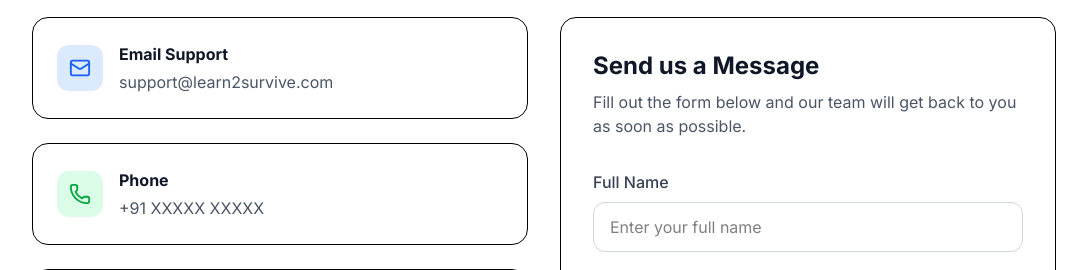
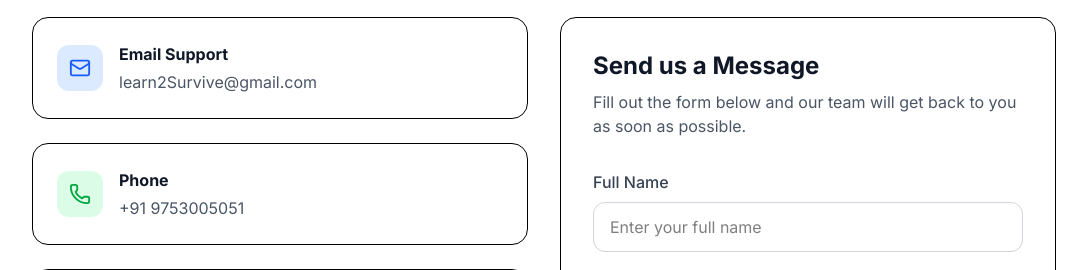
Before and after one commit to AmitKumarPatel374/Learn2Survive-client, a React (Vite) app: page /contact-support in a window 1280 px wide. Shown: the part 180-450 px from the top of the page, without its empty margins (96-1183 px from the left). Built offline with nearby package versions, Linux system fonts and the light colour scheme; no server answers.

Commit message:
changes some links and modified contact support

```diff
--- a/src/components/common/Footer.jsx
+++ b/src/components/common/Footer.jsx
@@ -53,28 +53,28 @@ const Footer = () => {
 
             <div className="space-y-3">
               <a
-                href="#"
+                href="/"
                 className="block text-[#c4c5d5] transition hover:text-[#b8c4ff]"
               >
                 Home
               </a>
 
               <a
-                href="#"
+                href="/dashboard/learning-center"
                 className="block text-[#c4c5d5] transition hover:text-[#b8c4ff]"
               >
                 Learning Center
               </a>
 
               <a
-                href="#"
+                href="/dashboard/quizzes"
                 className="block text-[#c4c5d5] transition hover:text-[#b8c4ff]"
               >
                 Quizzes
               </a>
 
               <a
-                href="#"
+                href="/dashboard/emergency-contact"
                 className="block text-[#c4c5d5] transition hover:text-[#b8c4ff]"
               >
                 Emergency Contacts
--- a/src/pages/public/ContactSupport.jsx
+++ b/src/pages/public/ContactSupport.jsx
@@ -33,7 +33,7 @@ const ContactSupport = () => {
                   </h3>
 
                   <p className="mt-1 text-gray-600">
-                    support@learn2survive.com
+                    learn2Survive@gmail.com
                   </p>
                 </div>
               </div>
@@ -51,7 +51,7 @@ const ContactSupport = () => {
                   </h3>
 
                   <p className="mt-1 text-gray-600">
-                    +91 XXXXX XXXXX
+                    +91 9753005051
                   </p>
                 </div>
               </div>
```
